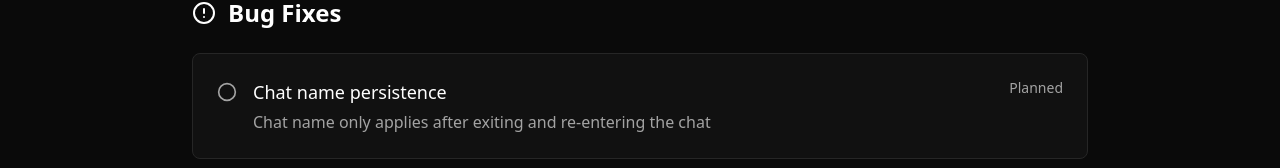
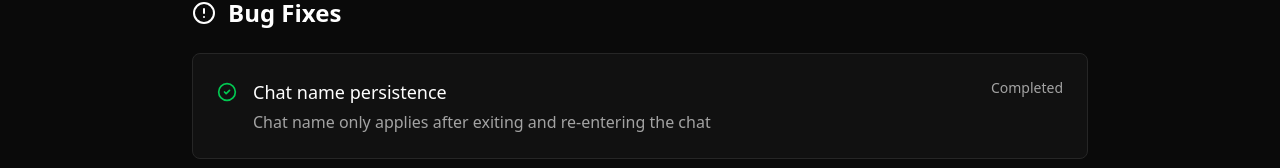
Before and after one commit to Natxo09/erislanding, a Next.js app: page /roadmap in a window 1280 px wide. Shown: the part 299-467 px from the top of the page. Built offline with nearby package versions, Linux system fonts and the light colour scheme; no server answers.

Commit message:
Update roadmap: mark chat name persistence bug as completed

```diff
--- a/src/app/roadmap/page.tsx
+++ b/src/app/roadmap/page.tsx
@@ -13,7 +13,7 @@ const roadmapItems = [
       {
         title: "Chat name persistence",
         description: "Chat name only applies after exiting and re-entering the chat",
-        status: "planned"
+        status: "completed"
       },
       {
         title: "Markdown formatting",
```
